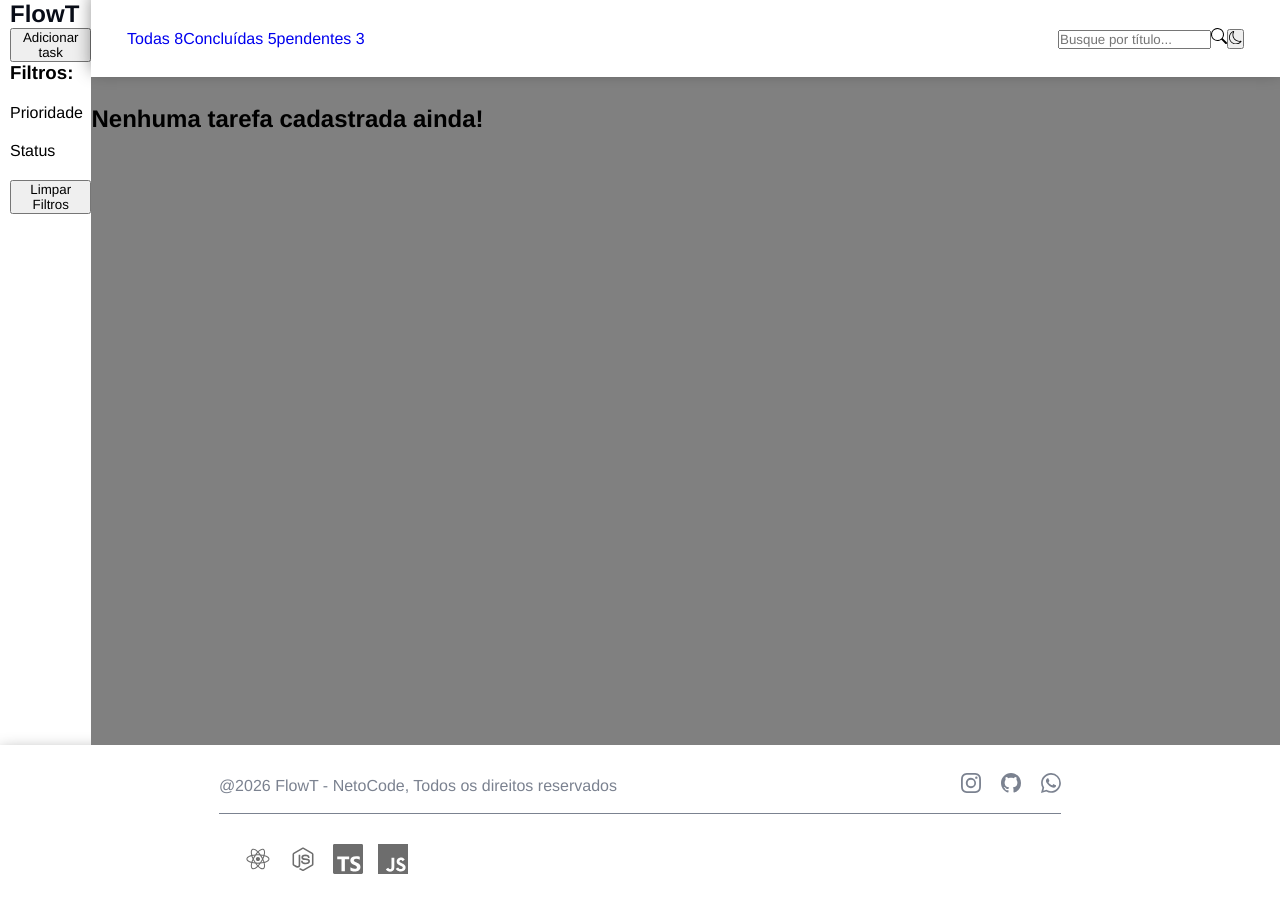
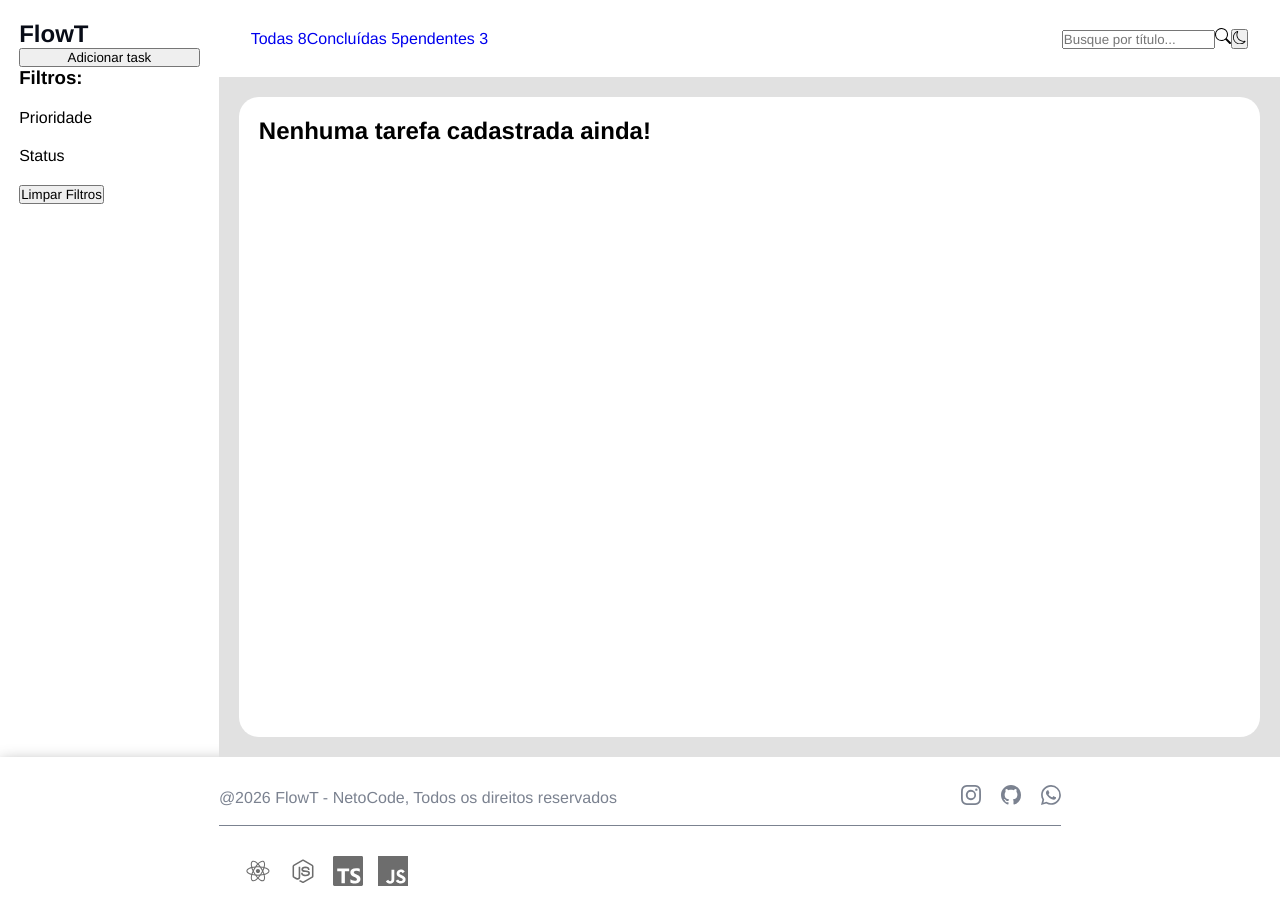
Before and after one commit to soaresesousa/FlowT---Projeto-Gerenciador-de-Tarefas, a React (Vite) app: page / in a window 1280 px wide. Built offline with nearby package versions, Linux system fonts and the light colour scheme.

Commit message:
(style): formatacao dos tamanhos e espacamentos dos componentes

```diff
--- a/src/styles/App.css
+++ b/src/styles/App.css
@@ -7,6 +7,5 @@
     width: 100%;
     display: flex;
     flex-direction: column;
-    gap: 28px;
-    background:gray;
+    background:rgb(225, 225, 225);
 }
--- a/src/styles/Header.css
+++ b/src/styles/Header.css
@@ -1,6 +1,5 @@
 .header {
     background: var(--bg-color);
-    box-shadow: 0px -6px 16px var(--shadow-color);
     padding: 28px 3%;
     display: flex;
     align-items: center;
--- a/src/styles/TaskList.css
+++ b/src/styles/TaskList.css
@@ -1,5 +1,10 @@
 .taskList {
     min-height: 80vh;
+    background-color: #fff;
+    margin: 20px;
+    border-radius: 20px;
+    padding: 20px;
+
 }
 
 .done {text-decoration: line-through;}
--- a/src/styles/sidebar.css
+++ b/src/styles/sidebar.css
@@ -1,8 +1,8 @@
 aside {
     display: flex;
     flex-direction: column;
-    max-width: 10%;
-    margin-left: 10px;
+    width: 20%;
+    padding: 20px 1.5%;
 }
 
 .filters {
```
